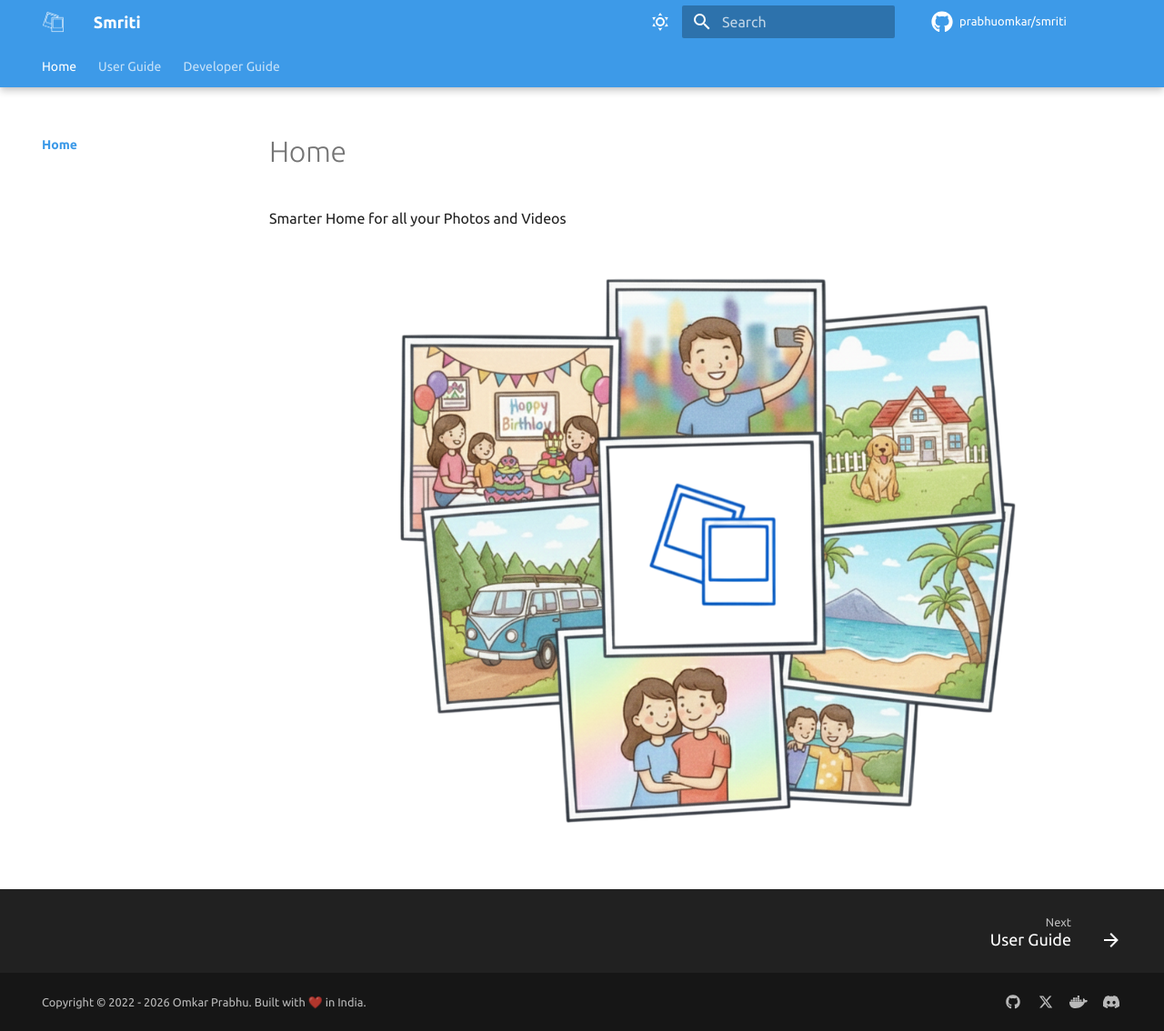
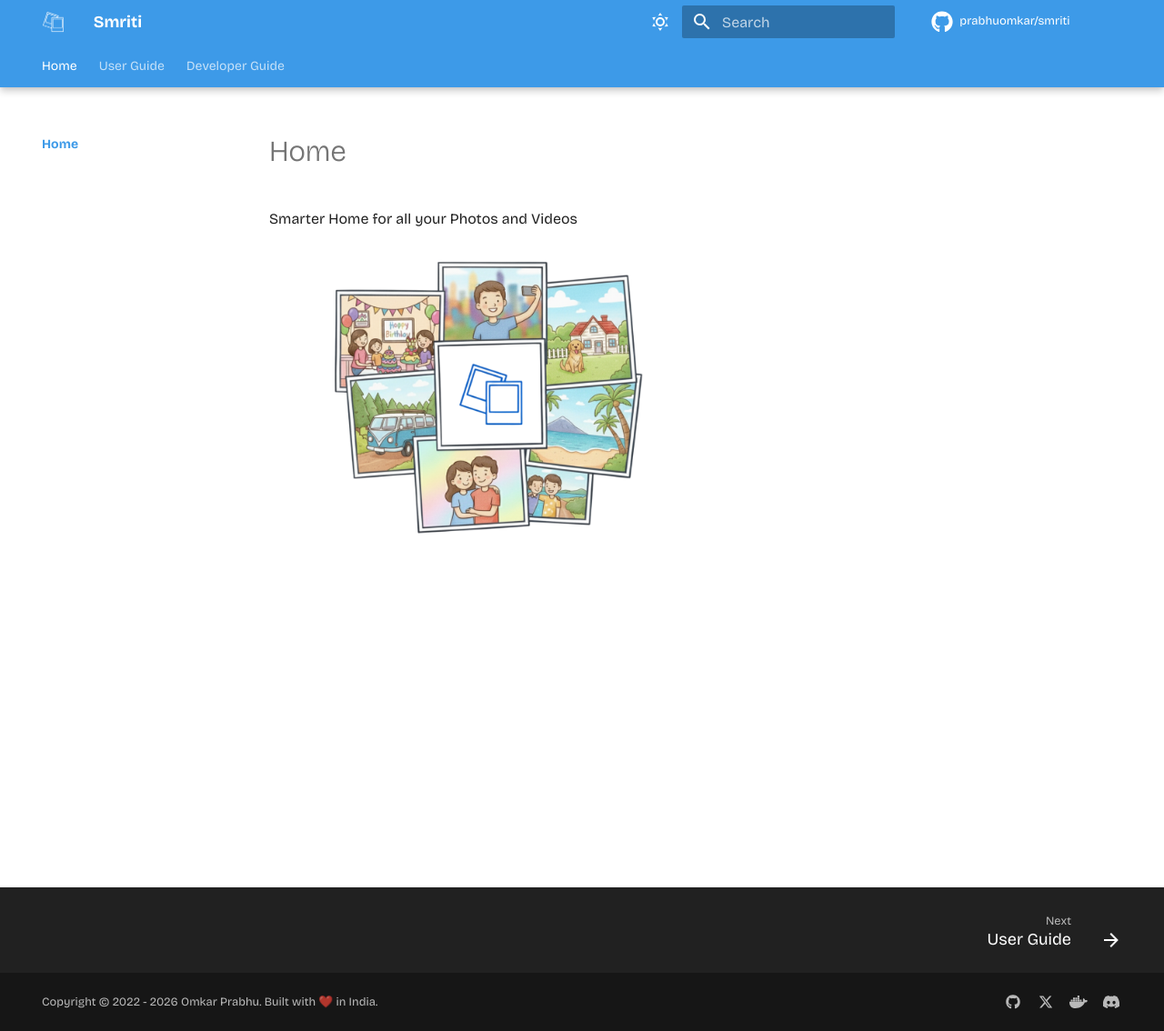
Before and after one commit to prabhuomkar/smriti, an MkDocs documentation site: the page built from docs/index.md, in a window 1280 px wide and 1134 px high. Shown: the whole window at 91% size. Built offline with MkDocs 1.6.1 and Material for MkDocs 9.7.7, drawn with Linux system fonts in a browser that asks for light colours; comment, search, counter and statistics services are not loaded; the version menu is left out.

Commit message:
Some docs change (#82)

```diff
--- a/docs/index.md
+++ b/docs/index.md
@@ -2,4 +2,4 @@
 
 Smarter Home for all your Photos and Videos
 
-![Smriti](img/one.png){ align="center" }
+![Smriti](img/one.png){ align="center", width="50%" }
--- a/mkdocs.yml
+++ b/mkdocs.yml
@@ -6,7 +6,7 @@ theme:
   logo: img/logo-white.png
   favicon: img/favicon.ico
   font:
-    text: Ubuntu
+    text: Bricolage Grotesque
   icon:
     repo: fontawesome/brands/github
   features:
```
